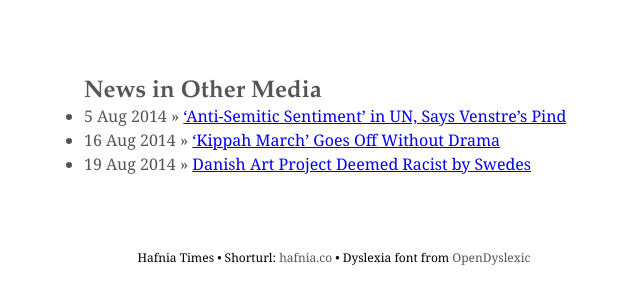
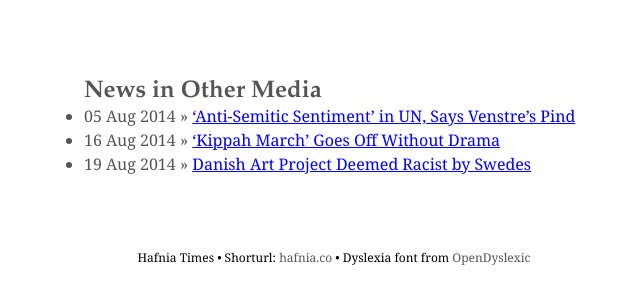
Before and after one commit to hafniatimes/hafniatimes.github.io, a Jekyll site: the page built from index.html, in a window 1280 px wide. Shown: the part 632-929 px from the top of the page, without its empty margins (306-946 px from the left). Built offline with Jekyll 4.4.1, drawn with Linux system fonts in a browser that asks for light colours.

```diff
--- a/_layouts/frontpage.html
+++ b/_layouts/frontpage.html
@@ -29,7 +29,7 @@ section: frontpage
 
         <ul>
         {% for link in site.data.links[page.lang] %}
-            <li><span>{{ link.date }}</span> &raquo; <a href="{{ link.url }}">{{ link.title | markdownify | strip_html }}</a></li>
+            <li><span>{{ link.date  | date_to_string }}</span> &raquo; <a href="{{ link.url }}">{{ link.title | markdownify | strip_html }}</a></li>
         {% endfor %}
         </ul>
     </div>
```
